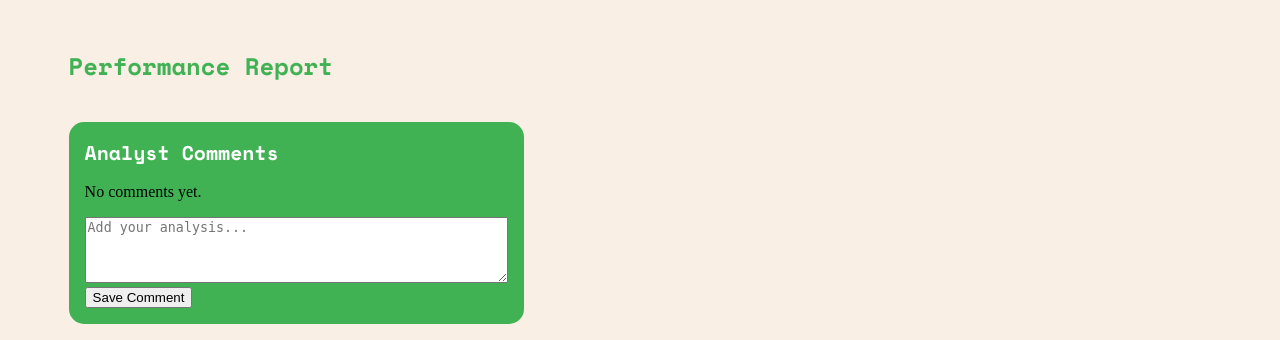
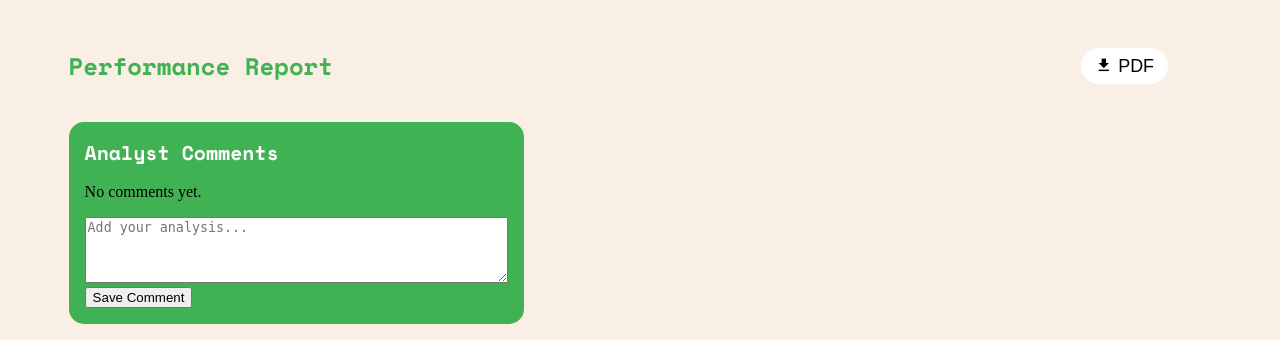
Before and after one commit to a-nguy4n/ah-nguyen-135, a PHP site: template hw3/reporting/app/views/reports/performance.php in a window 1280 px wide. Shown: the part 85-425 px from the top of the page. Run offline with PHP 8.4, Linux system fonts and the light colour scheme; the template is opened without the code that fills it, so the values that code supplies are empty; the visitor is signed in with stand-in values (Sample User, id 1).

Commit message:
Readded performance button pdf

```diff
--- a/hw3/reporting/app/views/reports/performance.php
+++ b/hw3/reporting/app/views/reports/performance.php
@@ -35,6 +35,11 @@
 
     <main>
         <h1>Performance Report</h1>
+
+        <button type="button" class="pdf-button" onclick="window.location.href='/reports/performance/export/pdf'">
+            <span class="material-icons">download</span>
+            PDF
+        </button>
 
         <section class="analyst-comments-card" id="performance-analyst-comments">
             <h2>Analyst Comments<?php if (!empty($comments)) echo ' (' . count($comments) . ')'; ?></h2>
```
